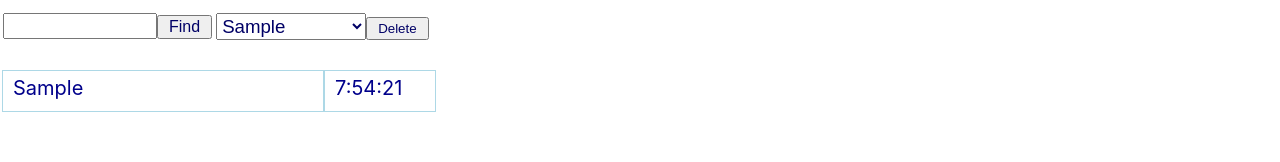
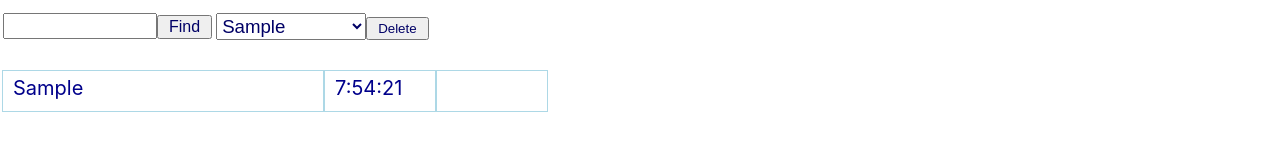
Before and after one commit to azufb/MemoAppwithRedux, a React (Create React App) app in the folder reduxmemoapp/: page / in a window 1280 px wide. Both pictures are taken after typing "Sample" into the empty fields and a click on the input "Add". Shown: the part 172-334 px from the top of the page. Built offline with nearby package versions, Linux system fonts and the light colour scheme.

Commit message:
選択したジャンルを表示できるようにする

```diff
--- a/reduxmemoapp/src/Item.js
+++ b/reduxmemoapp/src/Item.js
@@ -29,6 +29,7 @@ class Item extends Component {
             <div className="disp">
                 <p style={ this.p1 }>{ this.props.value.message }</p>
                 <p style={ this.p2 }>{ this.props.value.created }</p>
+                <p style={ this.p2 }>{ this.props.value.selected }</p>
             </div>
         );
     }
```
